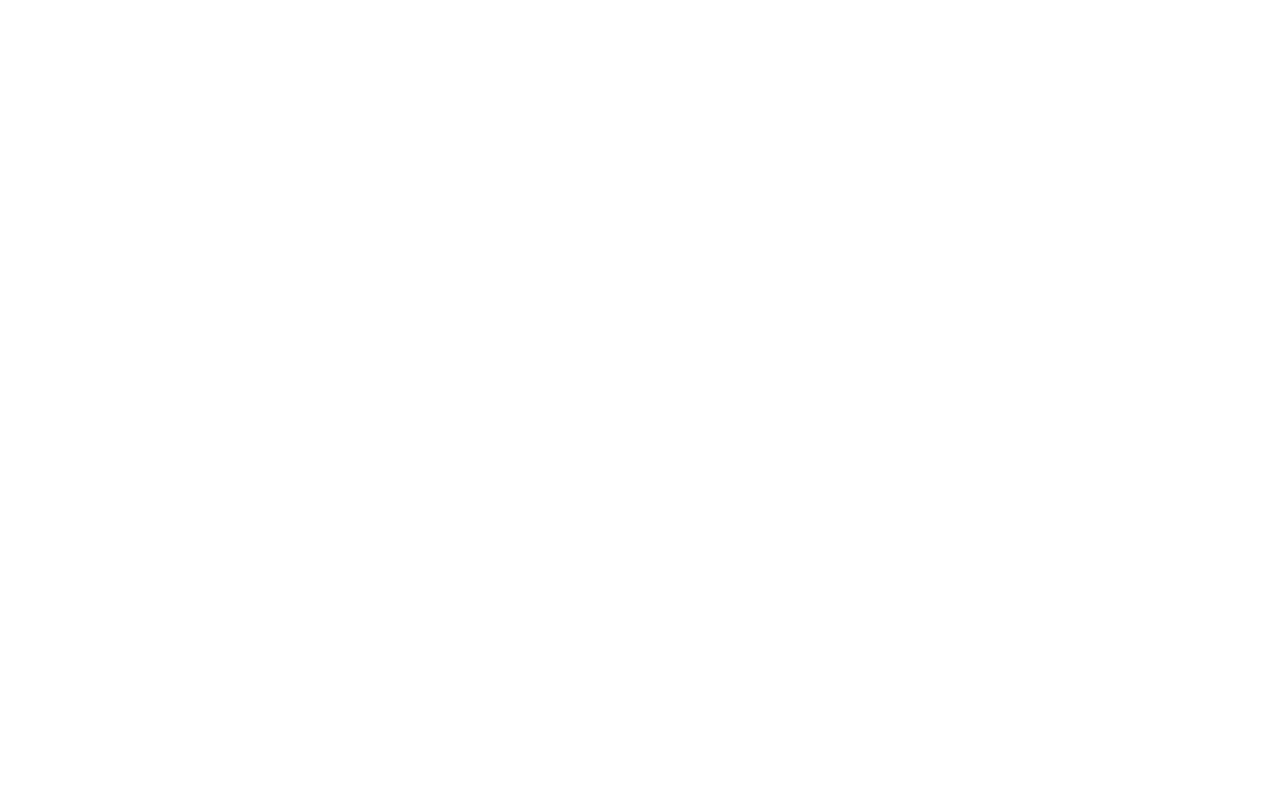
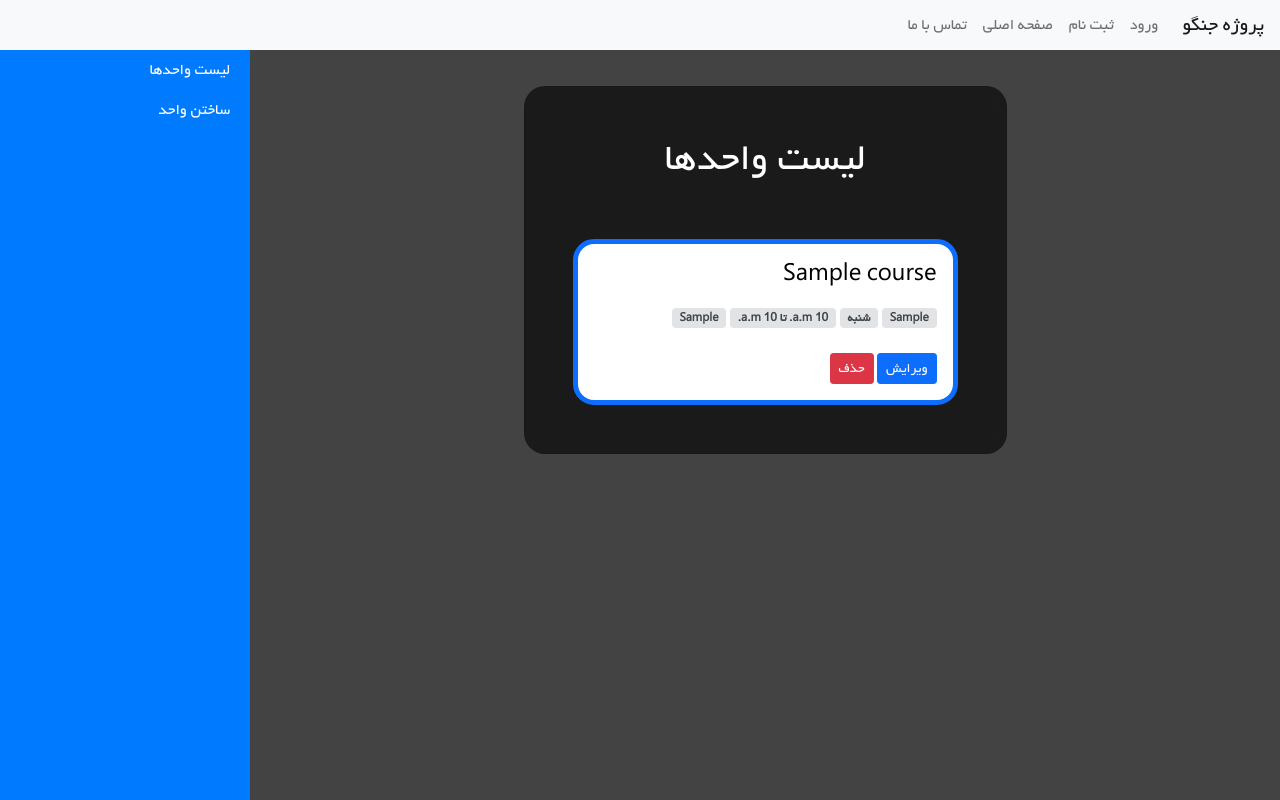
Before and after one commit to kmirzavaziri/dsc-django, a Django app: page /panel/courses/ in a window 1280 px wide. Before the commit the page is empty. Run offline with Django 4.2, Linux system fonts and the light colour scheme; tables that the repository leaves empty hold one stand-in row (values such as "Sample post").

Commit message:
Added courses list

```diff
--- a/courses/urls.py
+++ b/courses/urls.py
@@ -1,10 +1,10 @@
 from django.urls import path
 
-from .views import course_list_view, CreateCourseView, UpdateCourseView
+from .views import CourseListView, CreateCourseView, UpdateCourseView
 
 app_name = 'courses'
 urlpatterns = [
-    path('', course_list_view, name='list'),
+    path('', CourseListView.as_view(), name='list'),
     path('0/', CreateCourseView.as_view(), name='new'),
     path('<int:pk>/', UpdateCourseView.as_view(), name='detail'),
 ]
--- a/courses/views.py
+++ b/courses/views.py
@@ -6,8 +6,9 @@ from .forms import CourseForm
 from .models import Course
 
 
-def course_list_view(request):
-    return render(request, 'courses/list.html')
+class CourseListView(generic.ListView):
+    model = Course
+    template_name = 'courses/list.html'
 
 
 class CreateCourseView(generic.CreateView):
--- a/main/dictionary.py
+++ b/main/dictionary.py
@@ -2,6 +2,8 @@ from main.settings import LANGUAGE_CODE
 
 __EXP = {
     'fa-ir': {
+        'generic.and': 'و',
+        'generic.time_range_sep': 'تا',
         'django_project': 'پروژه جنگو',
         'home': 'صفحه اصلی',
         'profile': 'نمایه',
@@ -22,7 +24,10 @@ __EXP = {
         'profile.username': 'نام کاربری',
         'register.error_messages.unique_username': 'نام کاربری شما در سیستم موجود است',
         'register.error_messages.password_mismatch': 'گذرواژه و تکرار گذرواژه یکسان نیستند',
+        'panel_menu.list_courses': 'لیست واحدها',
         'panel_menu.new_course': 'ساختن واحد',
+        'courses.edit': 'ویرایش',
+        'courses.remove': 'حذف',
         'courses.detail': 'اطلاعات واحد',
         'courses.department': 'دانشکده',
         'courses.name': 'نام',
--- /dev/null
+++ b/static/styles/courses/list.css
@@ -0,0 +1,6 @@
+.course-card {
+    background-color: white;
+    color: black;
+    border-radius: 21px;
+    border: #0d6efd 5px solid;
+}
--- a/templates/courses/list.html
+++ b/templates/courses/list.html
@@ -0,0 +1,39 @@
+{% extends 'panel/base.html' %}
+{% load static %}
+{% load main_extras %}
+
+{% block styles %}
+    {{ block.super }}
+    <link rel="stylesheet" href="{% static 'styles/courses/list.css' %}">
+{% endblock %}
+
+{% block title %}{% exp 'panel_menu.list_courses' %}{% endblock %}
+
+{% block panel_content %}
+    <div class="row justify-content-center">
+        <div class="col-md-6 p-5 mt-3 card">
+            <h1 class="align-self-center">{% exp 'panel_menu.list_courses' %}</h1>
+            <div id="all_courses">
+                {% for course in course_list %}
+                    <div class="{{ course.course_number }}_{{ course.group_number }} course-card mt-5 p-3">
+                        <h4 class="mb-3">{{ course.name }}</h4>
+                        <div class="course-data badge alert-secondary">{{ course.department }}</div>
+                        <div class="course-data badge alert-secondary">
+                            {{ course.get_first_day_display }}
+                            {% if course.second_day is not None %} {% exp 'generic.and' %} {{ course.get_second_day_display }} {% endif %}
+                        </div>
+                        <div class="course-data badge alert-secondary">{{ course.start_time }} {% exp 'generic.time_range_sep' %} {{ course.end_time }}</div>
+                        <div class="course-data badge alert-secondary">{{ course.teacher }}</div>
+                        <br>
+                        <div id="actions" class=" mt-4">
+                        <a class="btn btn-primary btn-sm" href="{% url 'courses:detail' course.pk %}">
+                            {% exp 'courses.edit' %}
+                        </a>
+                        <input class="btn btn-danger btn-sm" type="submit" value="{% exp 'courses.remove' %}">
+                        </div>
+                    </div>
+                {% endfor %}
+            </div>
+        </div>
+    </div>
+{% endblock %}
--- a/templates/panel/base.html
+++ b/templates/panel/base.html
@@ -12,6 +12,7 @@
     <div id="wrapper">
         <div id="sidebar-wrapper">
             <ul class="sidebar-nav">
+                <li><a id="courses" href="{% url 'courses:list' %}">{% exp 'panel_menu.list_courses' %}</a></li>
                 <li><a id="make_new_course" href="{% url 'courses:new' %}">{% exp 'panel_menu.new_course' %}</a></li>
             </ul>
         </div>
```
